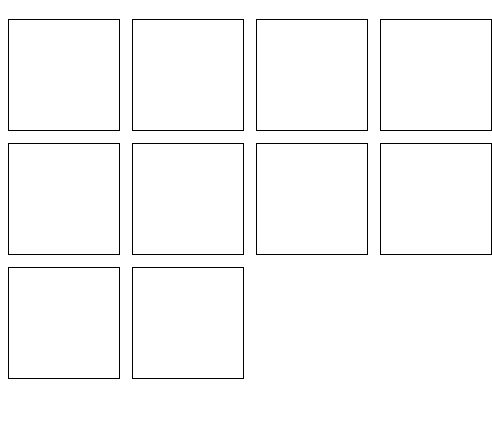
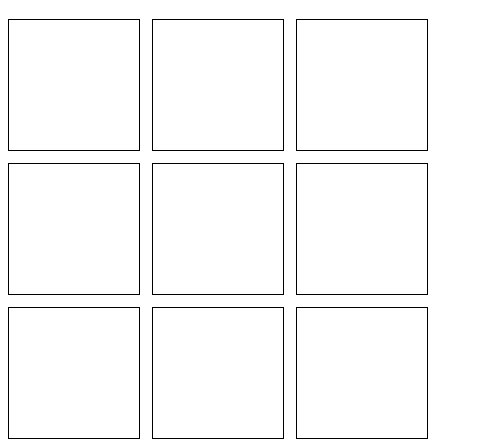
Before and after one commit to Diego-Palacio/Memotest, a plain HTML site: page index.html in a window 390 px wide. Shown: the part 61-509 px from the top of the page, 492 px wide, since content can reach past the window. Drawn offline with Linux system fonts and the light colour scheme.

Commit message:
refactoring medidas imagenes responsiva

```diff
--- a/style.css
+++ b/style.css
@@ -42,14 +42,14 @@ div{
 @media (max-width: 512px) {
 
   div{
-    width: 110px;
-    height: 110px;
+    width: 130px;
+    height: 130px;
   }
 
   .contenedor{
     display:grid;
       /*-grid-template-columns:repeat(3,0fr);*/
-      grid-template-columns: auto auto auto auto;
+      grid-template-columns: auto auto auto;
      grid-gap: 12px;
      /*justify-content: center;*/
 
```
